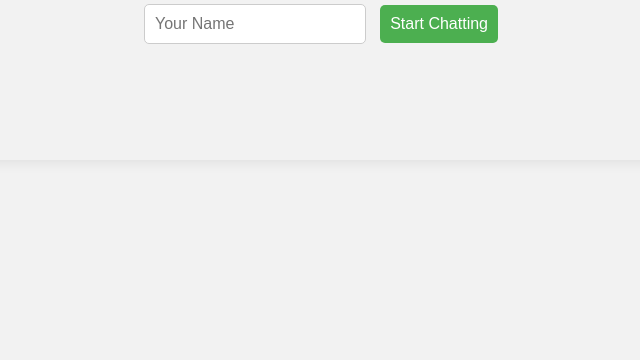
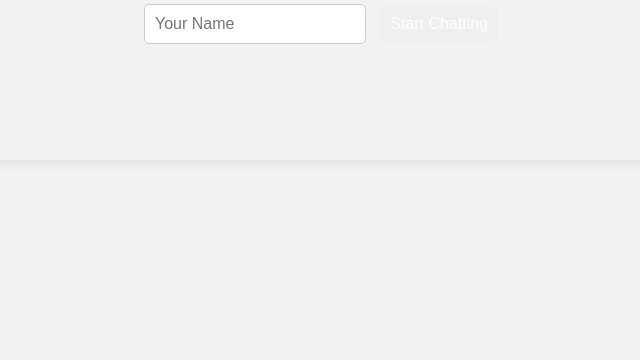
Before and after one commit to riteshrimal/livechat, a website: page public/name.html in a window 1280 px wide. Shown: the part 440-800 px from the top of the page, without its empty margins (319-959 px from the left). Drawn offline with Linux system fonts and the light colour scheme.

Commit message:
button color

```diff
--- a/public/name.css
+++ b/public/name.css
@@ -155,14 +155,14 @@ input[type="text"] {
 
 /* Styling for the submit button */
 button {
-    background-color: #4CAF50; /* Button background color */
+    background-color: #87CEEB,; /* Button background color */
     color: white; /* Text color */
     cursor: pointer; /* Show pointer cursor on hover */
 }
 
 /* Button hover effect */
 button:hover {
-    background-color: #45a049; /* Darker shade of green on hover */
+    background-color: #45a049; /*  shade  on hover */
 }
 
 /* Additional styling for the name input */
```
